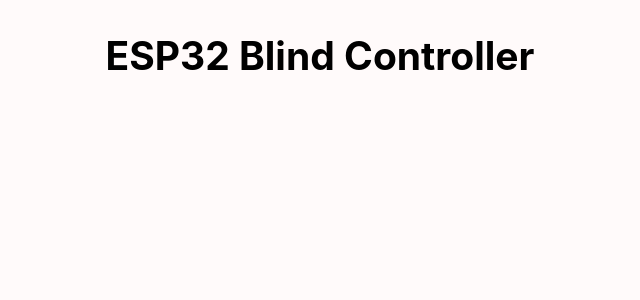
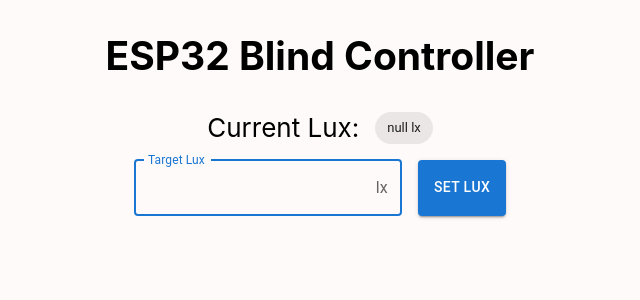
Before and after one commit to peter-kerr1/Automatic-Blind-Controller-ESP32, a React (Create React App) app in the folder blind-controller/: page / in a window 1280 px wide. Shown: the top 300 px of the page, without its empty margins (320-960 px from the left). Built offline with nearby package versions, Linux system fonts and the light colour scheme; no server answers; the database is empty.

Commit message:
Finished first draft of UI

```diff
--- a/blind-controller/src/App.js
+++ b/blind-controller/src/App.js
@@ -4,14 +4,18 @@
 import firebase from 'firebase';
 import { firebaseConfig } from './config';
 
+import Stack from '@mui/material/Stack';
+import Chip from '@mui/material/Chip';
 import TextField from '@mui/material/TextField';
+import InputAdornment from '@mui/material/InputAdornment';
+import Button from '@mui/material/Button';
 
 export default function App() {
   return (
     <div className="App">
       <header className="App-header">
         <h2>ESP32 Blind Controller</h2>
-        <inputLux />
+        <InputLux />
       </header>
     </div>
   );
@@ -19,49 +23,46 @@
 
 const BLIND_NAME = "blind1";
 firebase.initializeApp(firebaseConfig);
-var blind_command = firebase.database().ref(`${BLIND_NAME}/command`);
+var firebaseTargetLux = firebase.database().ref(`${BLIND_NAME}/targetLux`);
+var firebaseCurrentLux = firebase.database().ref(`${BLIND_NAME}/currentLux`);
 
-function inputLux() {
+function InputLux() {
+
+  const [currentLux, setCurrentLux] = React.useState('');
+  const [newLux, setNewLux] = React.useState('');
+
+  useEffect(() => {
+    firebaseCurrentLux.on('value', (dataSnapshot) => {
+      setCurrentLux(dataSnapshot.val());
+    });
+  }, []);
+
+  const handleClick = () => {
+    const targetLux = parseInt(newLux, 10);
+    if (!isNaN(targetLux)) {
+      firebaseTargetLux.set(targetLux);
+    }
+  };
 
   return (
     <div>
-      {/* <TextField label="Outlined" variant="outlined" /> */}
-      <TextField id="outlined-basic" label="Outlined" variant="outlined" />
-      <TextField id="filled-basic" label="Filled" variant="filled" />
-      <TextField id="standard-basic" label="Standard" variant="standard" />
+      <Stack spacing={2} alignItems="center">
+        <Stack direction="row" spacing={2} alignItems="center">
+          <div>Current Lux:</div>
+          <Chip label={`${currentLux} lx`} margin-left="5"/>
+        </Stack>
+        <Stack direction="row" spacing={2}>
+          <TextField
+            autoFocus
+            label="Target Lux"
+            onChange={(event) => {
+              setNewLux(event.target.value);
+            }}
+            InputProps={{ endAdornment: <InputAdornment position="end">lx</InputAdornment> }}
+          />
+          <Button variant="contained" onClick={handleClick}>Set Lux</Button>
+        </Stack>
+      </Stack>
     </div>
   );
 }
-
-// function Buttons() {
-//   const [state, setState] = React.useState('');
-
-//   // Whenever the command value changes on Firebase, update the buttons to reflect this change.
-//   // We wrap the event listener in a useEffect block with empty dependencies ([]) so that it is only run once (replicates the behaviour of componentDidMount().)
-//   useEffect(() => {
-//     blind_command.on('value', (dataSnapshot) => {
-//       setState(dataSnapshot.val());
-//     });
-//   }, []);
-
-//   // When one of the buttons is pressed, send the new value to Firebase
-//   const handleChange = (_event, newState) => {
-//     if (newState !== null) {
-//       blind_command.set(newState);
-//     }
-//   };
-
-//   return (
-//     <ToggleButtonGroup orientation="vertical" size="large" value={state} onChange={handleChange} exclusive>
-//       <ToggleButton value="up">
-//         <KeyboardArrowUpIcon/>
-//       </ToggleButton>
-//       <ToggleButton value="stop">
-//         <StopIcon/>
-//       </ToggleButton>
-//       <ToggleButton value="down">
-//         <KeyboardArrowDownIcon/>
-//       </ToggleButton>
-//     </ToggleButtonGroup>
-//   );
-// }
```
